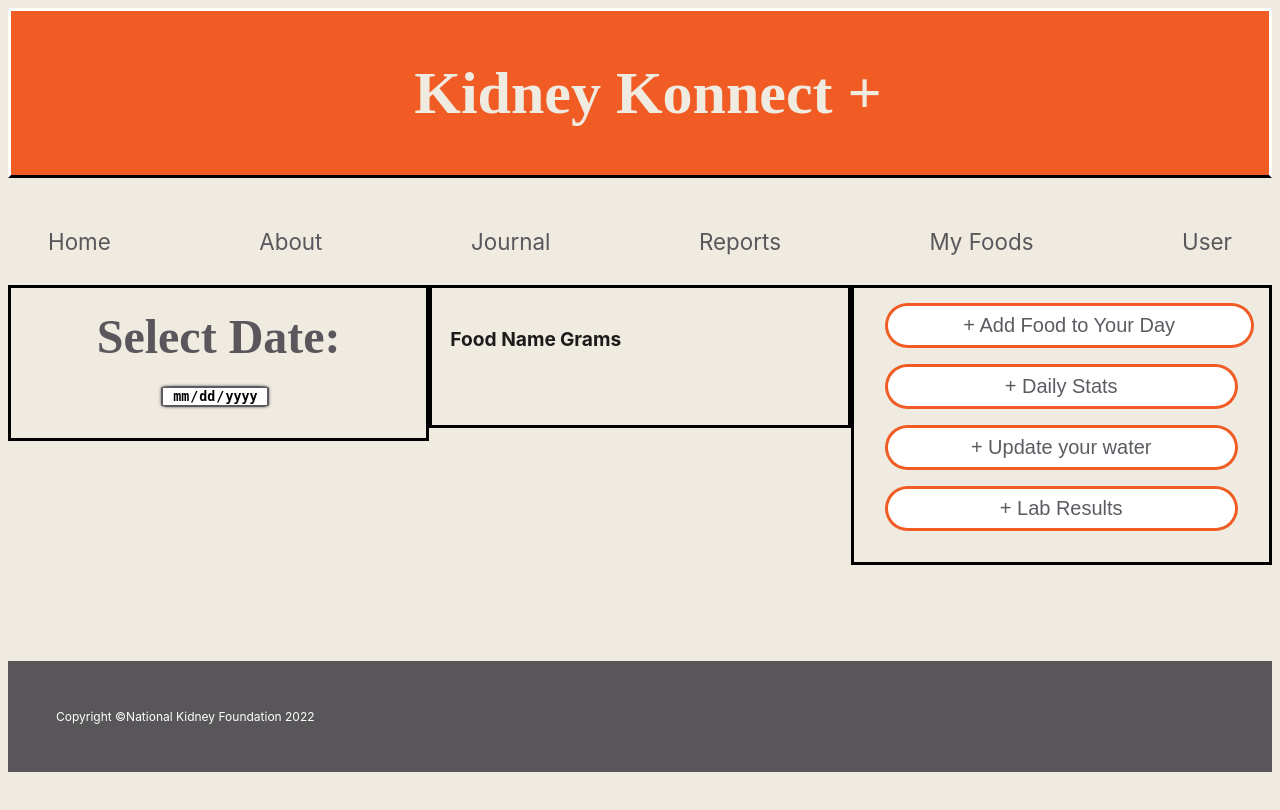
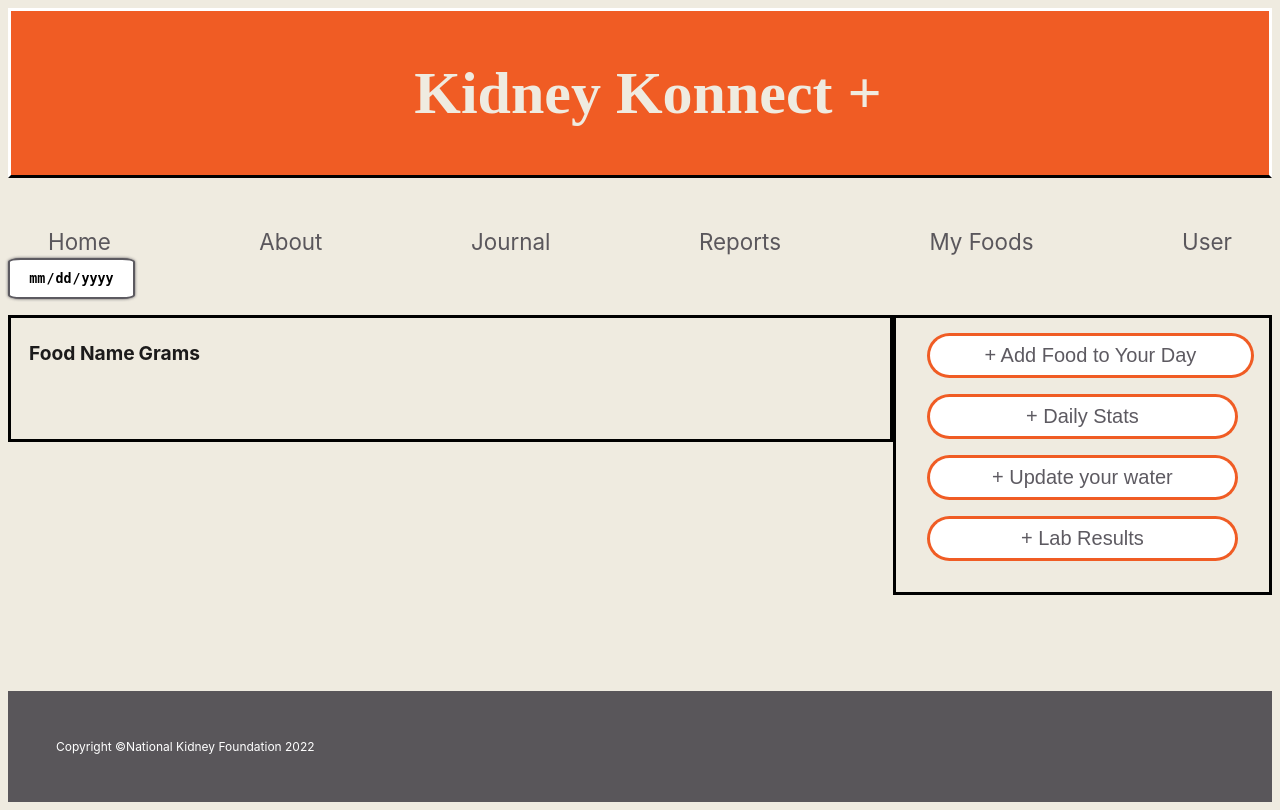
Before and after one commit to BlakePereira2000/Intex, a Django app: page /update_lab/ in a window 1280 px wide. Before the commit the page ends 772 px from the top, so only its background shows below. Run offline with Django 4.2, Linux system fonts and the light colour scheme; some libraries are stand-ins or nearby versions.

Commit message:
journal css formatting

```diff
--- a/templates/intexApp/journal.html
+++ b/templates/intexApp/journal.html
@@ -10,18 +10,25 @@
 <body class="form">
   {% include 'partials/header.html' %}
   {% include 'partials/nav.html' %}
-  <br>
-  <div class="row">
-    <div class="column">
-      <h3 style='text-align: center'>Select Date:</h3>
-      <form action="{% url 'journal' %}" method='GET' id='form_submit' class="report-date">
-        <input type="date" id="selected_date" name="selected_date" onchange='change()'>
-        <input type='hidden' value="{{selected_date}}" id="submitDate"  name=''>
-      </form>
+
+<div class="row" style='width: 100%;'>
+  <form action="{% url 'journal' %}" method='GET' id='form_submit' class="report-date" style='padding: 0px;'>
+
+    <input type="date" id="selected_date" name="selected_date" onchange='change()'style='width: 100%; padding: 10px;'>
+    <input type='hidden' value="{{selected_date}}" id="submitDate"  name=''>
+
+
+    <div style='width: 50%;'>
+    <h3 style='text-align: left;'>{{selected_date | date:'d M Y'}}</h3>
     </div>
 
-    <div class="column">
-      <h3>{{selected_date | date:'M d, Y'}}</h3>
+  </form>
+</div>
+
+  <div class="row">
+
+    <div class="column" style='width: 70%;'>
+
 
       {% comment %} Results Table {% endcomment %}
       <table>
@@ -43,9 +50,10 @@
             <input type="hidden" name='date_to_return_to' value="{{selected_date}}">
             <input type="number" name="food_grams" id="food_grams" value="{{food.grams}}">
             <input type="hidden" name='food_in_day_id' value="{{food.id}}">
+
             <div>
               <button type="submit" class="save-changes">Save Journal Changes</button>
-            </div
+            </div>
             </form>
           </td>
 
@@ -59,7 +67,7 @@
 
     </div>
 
-    <div class="column">
+    <div class="column" style='width: 30%;'>
 
       {% comment %} overlays {% endcomment %}
 
--- a/templates/intexApp/myfoods.html
+++ b/templates/intexApp/myfoods.html
@@ -18,7 +18,7 @@
             <td style= 'border-bottom: 1px solid black; text-align: left; padding: 12px'>
                 <div class="row">
                     <div style='float: left; width: 10%;'>
-                        <input type="radio" class="radio" value="{{foodItem}}" name="chosenDbItem" id="{{foodItem.food_name}}"/>
+                        <input type="radio" class="radio" value="{{foodItem}}" name="chosenDbItem" id="{{foodItem.food_name}}" checked/>
                     </div>
                     <div style='float: left; width: 90%;'>
                         <label for="chosenDbItem">{{foodItem.food_name}}</label>
```
Lines whose indentation alone changed are shown as unchanged.
